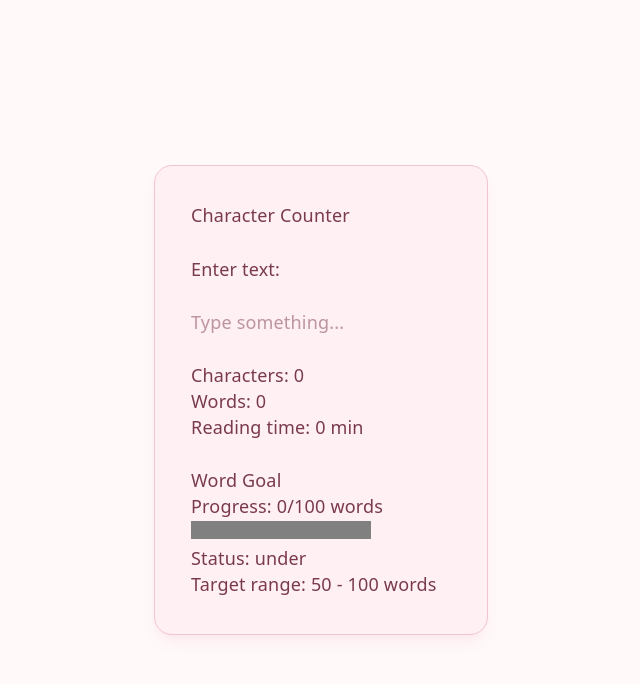
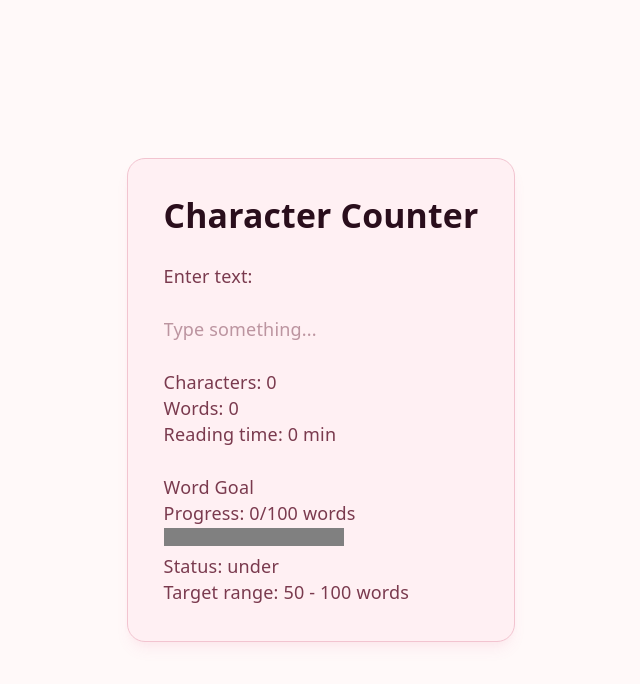
Before and after one commit to Robb-Designs/content-management-system, a React (Vite) app: page / in a window 1280 px wide. Shown: the top 684 px of the page, without its empty margins (319-959 px from the left). Built offline with nearby package versions, Linux system fonts and the light colour scheme.

Commit message:
rewrote tailwind classes

```diff
--- a/src/components/CharacterCounter/CharacterCounter.tsx
+++ b/src/components/CharacterCounter/CharacterCounter.tsx
@@ -44,8 +44,8 @@ function CharacterCounter({ minWords = 50, maxWords = 100 }: CharacterCounterPro
     maxWords > 0 ? Math.min((stats.wordCount / maxWords) * 100, 100) : 0;
 
   return (
-    <section className="flex flex-col gap-6 p-8 rounded-2xl bg-[var(--color-bg-subtle)] border border-[var(--color-border)] shadow-[var(--color-shadow)]">
-      <h1>Character Counter</h1>
+    <section className="flex flex-col gap-6 p-8 rounded-2xl bg-(--color-bg-subtle) border border-(--color-border) shadow-(--color-shadow)">
+      <h1 className="text-3xl font-bold text-(--color-text-heading)">Character Counter</h1>
 
       <TextInput
         input={text}
```
